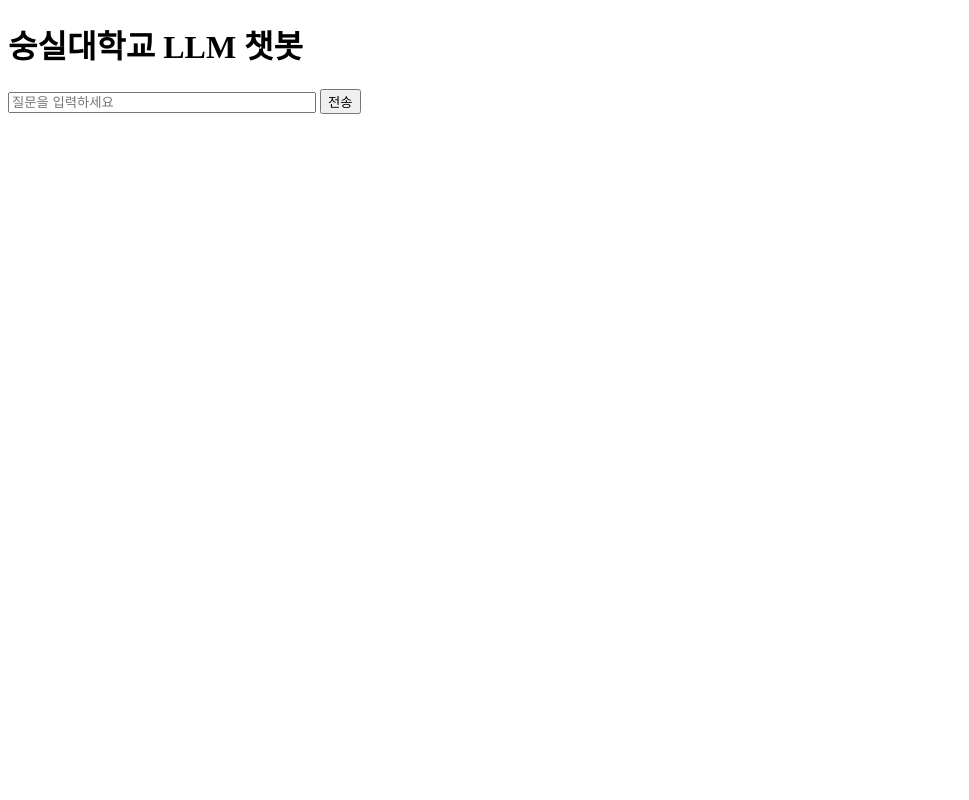
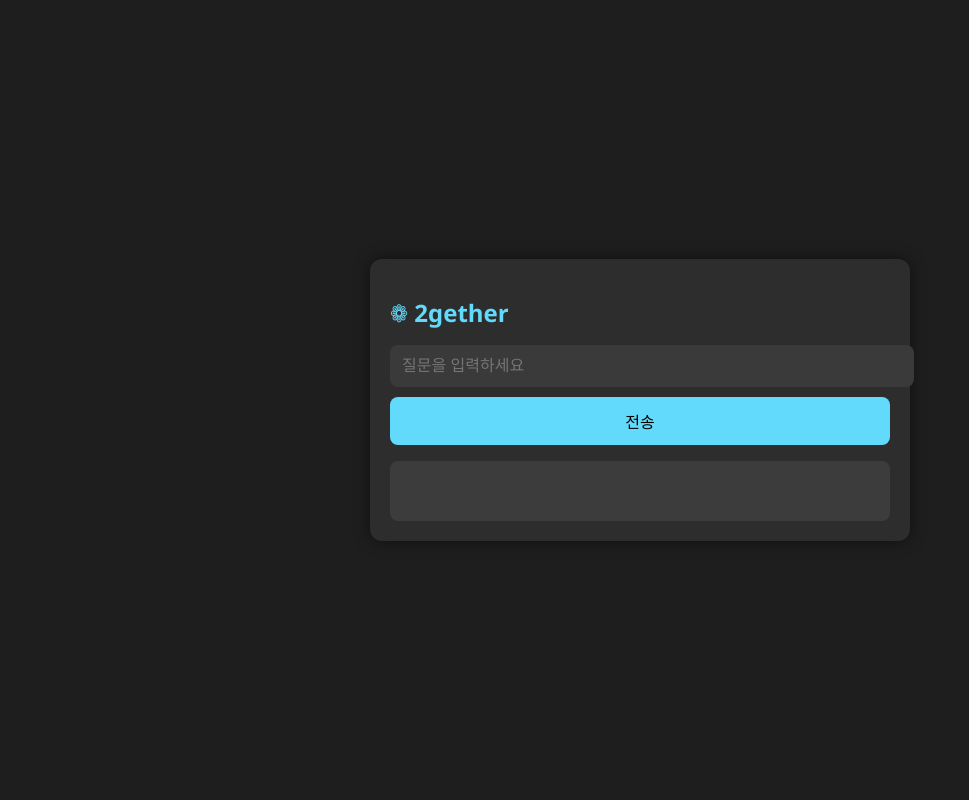
Before and after one commit to yomin63/soongsil-llm-chatbot, a Flask app: page / in a window 1280 px wide. Shown: the whole page, without its empty margins (0-969 px from the left). Run offline with Flask 3, Linux system fonts and the light colour scheme.

Commit message:
style: update UI with dark theme

```diff
--- a/templates/index.html
+++ b/templates/index.html
@@ -1,14 +1,73 @@
 <!DOCTYPE html>
-<html>
+<html lang="ko">
 <head>
   <meta charset="UTF-8">
-  <title>숭실 LLM 챗봇</title>
+  <meta name="viewport" content="width=device-width, initial-scale=1.0">
+  <title>2gether</title>
+  <style>
+    body {
+      background-color: #1e1e1e;
+      color: #f5f5f5;
+      font-family: 'Segoe UI', Tahoma, Geneva, Verdana, sans-serif;
+      margin: 0;
+      padding: 0;
+      display: flex;
+      justify-content: center;
+      align-items: center;
+      height: 100vh;
+    }
+    .chat-container {
+      background-color: #2d2d2d;
+      border-radius: 12px;
+      padding: 20px;
+      width: 90%;
+      max-width: 500px;
+      box-shadow: 0 0 15px rgba(0,0,0,0.5);
+    }
+    h1 {
+      font-size: 1.5rem;
+      margin-bottom: 1rem;
+      color: #61dafb;
+    }
+    input[type="text"] {
+      width: 100%;
+      padding: 12px;
+      margin-bottom: 10px;
+      border: none;
+      border-radius: 8px;
+      font-size: 1rem;
+      background-color: #3a3a3a;
+      color: white;
+    }
+    button {
+      width: 100%;
+      padding: 12px;
+      font-size: 1rem;
+      background-color: #61dafb;
+      border: none;
+      border-radius: 8px;
+      color: black;
+      cursor: pointer;
+    }
+    button:hover {
+      background-color: #21a1f1;
+    }
+    #response {
+      margin-top: 1rem;
+      background-color: #3c3c3c;
+      padding: 10px;
+      border-radius: 8px;
+      min-height: 40px;
+    }
+  </style>
 </head>
 <body>
-  <h1>숭실대학교 LLM 챗봇</h1>
-  <input type="text" id="userInput" placeholder="질문을 입력하세요" style="width: 300px;">
-  <button onclick="send()">전송</button>
-  <p id="response" style="margin-top: 20px; font-weight: bold;"></p>
+  <div class="chat-container">
+    <h1>❁ 2gether</h1>
+    <input type="text" id="userInput" placeholder="질문을 입력하세요">
+    <button onclick="send()">전송</button>
+    <div id="response"></div>
+  </div>
 
   <script>
     async function send() {
```
